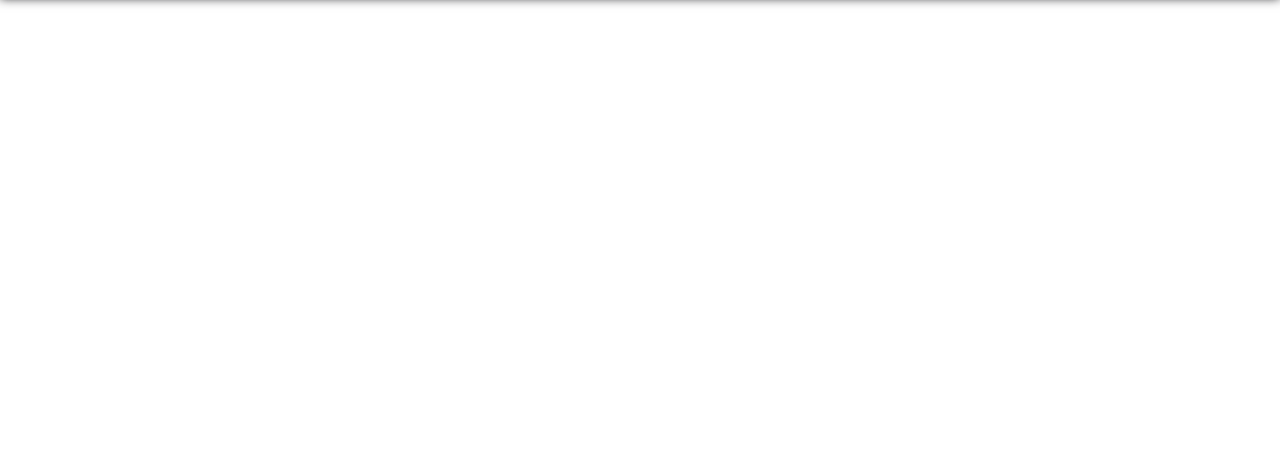
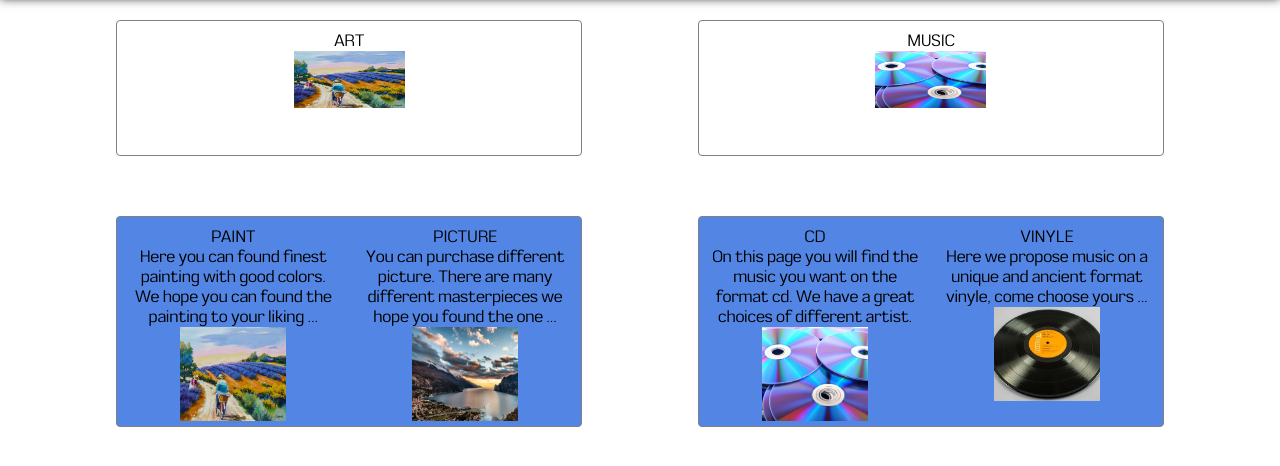
Before and after one commit to QuentinDstl/Modele-site-Ecommerce, a PHP site: page /categories.php in a window 1280 px wide. Shown: the part 117-583 px from the top of the page. Run offline with PHP 8.4, Linux system fonts and the light colour scheme.

Commit message:
categorie interface + pages pour les items

```diff
--- a/categories.php
+++ b/categories.php
@@ -2,6 +2,72 @@
 	include_once "header.php";
 ?>
 
+
+
+<div class="submenu-double">
+	<div></div>
+
+	<div id="categorie-titre"> ART <br>
+	<a href="tableau.php"> <IMG SRC="images/tableau.jpg  " height="50%" width="25%"></a>
+
+
+	</div>
+
+	<div> </div>
+
+	<div id="categorie-titre"> MUSIC <br>
+			<a href="musique.php"> <IMG SRC="images/cd.jpg " height="50%" width="25%"> </a>
+
+	</div>
+		<div></div>
+</div>
+
+<br> <br>
+
+<div class="submenu-double">
+	<div></div>
+
+	<div id="categorie-menu">
+		<div>
+		 PAINT <br>
+		 Here you can found finest painting with good colors. We hope you can found the painting to your liking ...
+		 <br>
+		 <a href="peinture.php"> <IMG SRC="images/tableau.jpg  " height="50%" width="50%"></a>
+		 <br>
+		</div>
+
+		<div>
+		PICTURE <br>
+		You can purchase different picture. There are many different masterpieces we hope you found the one ...
+
+		<br>
+		 <a href="photo.php"> <IMG SRC="images/photo.jpg  " height="50%" width="50%"></a>
+		<br>
+		</div>
+	</div>
+	<div> </div>
+
+	<div id="categorie-menu">
+		<div>CD <br>
+			On this page you will find the music you want on the format cd. We have a great choices of different artist.
+			<br>
+			<a href="cd.php"> <IMG SRC="images/cd.jpg " height="50%" width="50%"> </a>
+			<br>
+		</div>
+		<div> VINYLE <br>
+			Here we propose music on a unique and ancient format vinyle, come choose yours ...
+			<br>
+			<a href="vinyles.php"> <IMG SRC="images/vinyle.jpg " height="50%" width="50%"> </a>
+		</div>
+	</div>
+	<div> </div>
+
+</div>
+
+
+
+
+
 <?php
 	include_once "footer.php";
 ?>
--- a/css/style.css
+++ b/css/style.css
@@ -305,3 +305,33 @@
 	height:auto;
 	background-color:var(--color);
 }
+/*					CATEGORIES            */
+
+.submenu-double {
+	margin-top: 20px;
+	width: 100%;
+	display: grid;
+	grid-template-columns: 1fr 4fr 1fr 4fr 1fr;
+}
+
+#categorie-menu {
+	border-radius: 4px;
+	display: grid;
+	grid-template-columns: 1fr 1fr;
+	padding: 10px;
+	text-align: center;
+	grid-column-gap: 20px;
+	border: 1px solid grey;
+	width: auto;
+	height: auto;
+	background-color: var(--color);
+}
+#categorie-titre {
+	border-radius: 4px;
+	padding: 10px;
+	text-align: center;
+	border: 1px solid grey;
+	width: auto;
+	height: auto;
+	background-color: var(--white);
+}
--- a/index-menu.php
+++ b/index-menu.php
@@ -17,7 +17,7 @@
 		</div>
 
 		<div >SELL: <br>
-		Tou will see all the items you want to sell. You can also enter new item on Yourmarket via sell.
+		You will see all the items you want to sell. You can also enter new item on Yourmarket via sell.
 		<br>
 		<a href="sell.php"><button type="button"> Go to Sell</button> </a>
 		</div>
```
Also changed, not shown: cd.php (added, +9 -0 lines), musique.php (added, +9 -0 lines), peinture.php (added, +9 -0 lines), photo.php (added, +9 -0 lines), tableau.php (added, +9 -0 lines), vinyles.php (added, +9 -0 lines), images/cd.jpg (added), images/photo.jpg (added), images/tableau.jpg (added), images/vinyle.jpg (added).
